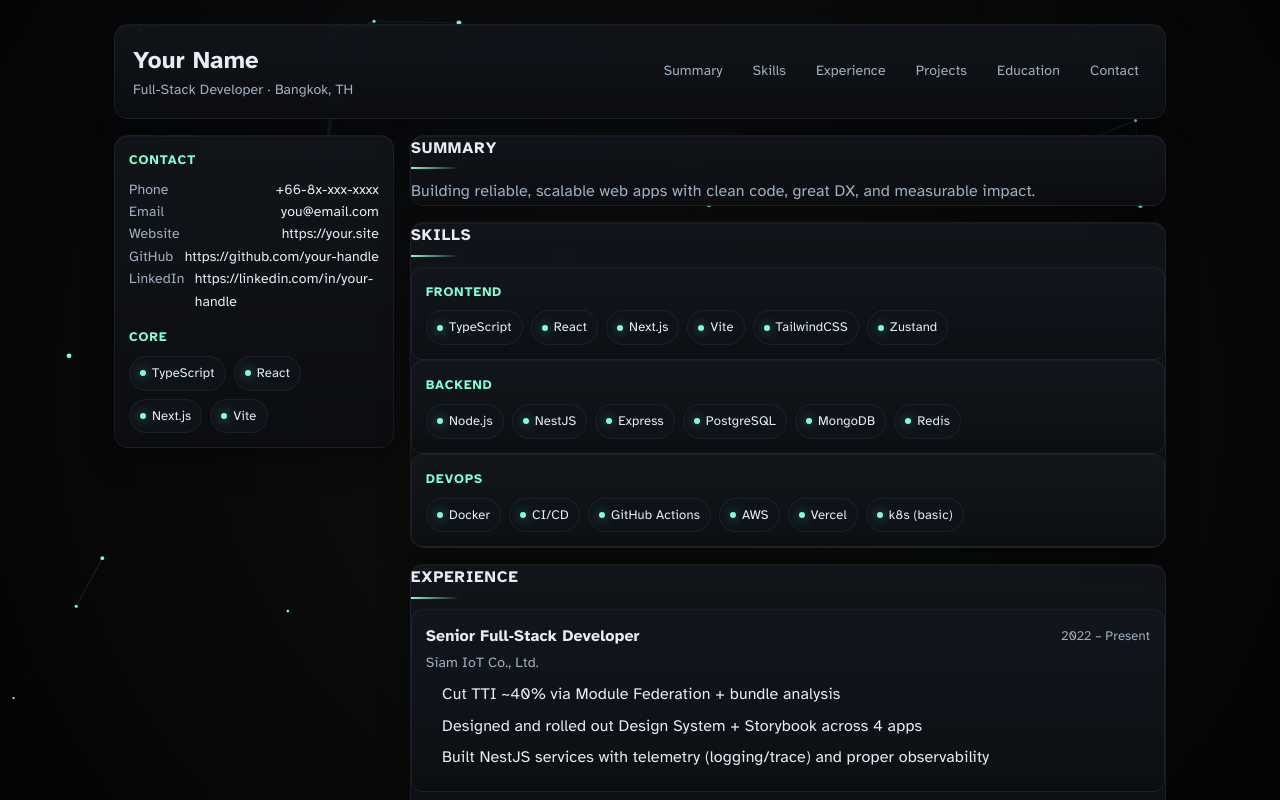
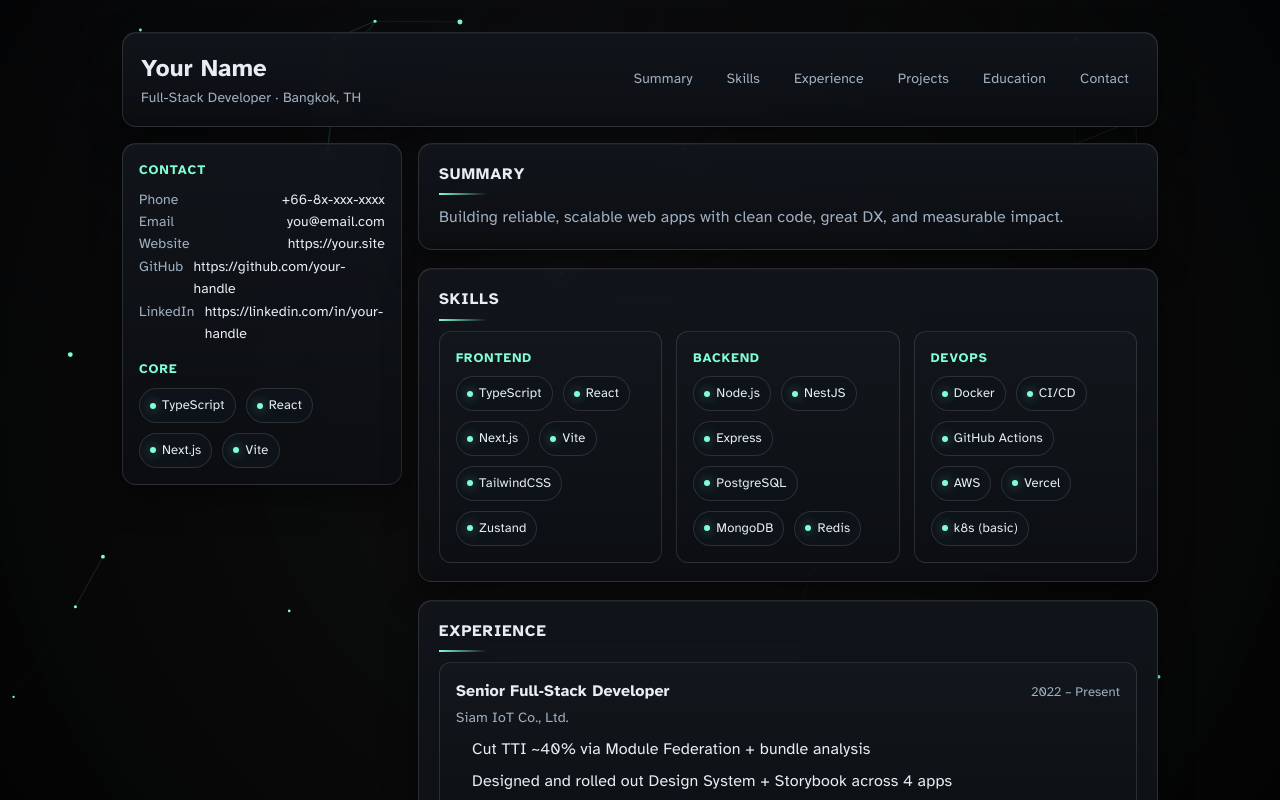
Before and after one commit to maohnnn/resume, a React (Vite) app: page / in a window 1280 px wide. Shown: the top 800 px of the page. Built offline with nearby package versions, Linux system fonts and the light colour scheme.

Commit message:
feat: new ui

```diff
--- a/src/App.tsx
+++ b/src/App.tsx
@@ -1,4 +1,4 @@
-import React, { useEffect, useRef, useState } from "react";
+import React, { useRef, useState } from "react";
 import useParticles from "./hooks/useParticles";
 import type { Profile } from "./types";
 
@@ -73,7 +73,7 @@ const Chip: React.FC<{ label: string }> = ({ label }) => (
 );
 
 const Section: React.FC<{ title: string; children: React.ReactNode; id?: string }>=({ title, children, id })=> (
-  <section className="glass" id={id}>
+  <section className="glass section" id={id}>
     <h2 className="section-title">{title}</h2>
     {children}
   </section>
--- a/src/index.css
+++ b/src/index.css
@@ -8,7 +8,7 @@
   --muted:#9fb0c2;
   --accent:#7fffd4;
   --accent-2:#7cc8ff;
-  --border: rgba(255,255,255,0.06);
+  --border: rgba(255,255,255,0.12);
 }
 
 html, body, #root { height: 100%; }
@@ -26,14 +26,19 @@ body{
 .page{ position: relative; min-height:100vh; }
 .bg-canvas{ position: fixed; inset:0; z-index:0; display:block; }
 .content{ position: relative; z-index: 1; max-width: 1100px; margin:0 auto; padding:24px; }
+@media (max-width: 920px){ .content{ padding:16px; } }
+@media (min-width: 1280px){ .content{ padding:32px; } }
 
 .glass{
-  background: linear-gradient(180deg, rgba(18,22,28,0.85), rgba(12,14,18,0.85));
+  background: linear-gradient(180deg, rgba(18,22,28,0.92), rgba(12,14,18,0.9));
   border: 1px solid var(--border);
   border-radius: 14px;
-  box-shadow: 0 10px 30px rgba(0,0,0,0.35), inset 0 1px 0 rgba(255,255,255,0.03);
+  box-shadow: 0 12px 34px rgba(0,0,0,0.4), inset 0 1px 0 rgba(255,255,255,0.04);
   backdrop-filter: blur(10px);
 }
+
+.section{ padding:16px; }
+@media (min-width: 768px){ .section{ padding:18px 20px; } }
 
 .header{
   display:flex; align-items:center; justify-content:space-between;
@@ -42,34 +47,36 @@ body{
 .header .title{ font-size:24px; font-weight:700; letter-spacing:0.3px; }
 .header .subtitle{ color:var(--muted); font-size:14px; }
 .header-nav{ display:flex; gap:14px; }
-.header-nav a{ color:var(--muted); text-decoration:none; font-size:14px; padding:6px 8px; border-radius:8px; }
+.header-nav a{ color:var(--muted); text-decoration:none; font-size:14px; padding:6px 10px; border-radius:8px; }
 .header-nav a:hover{ color:var(--text); background: rgba(255,255,255,0.04); }
 
 .layout{ display:grid; grid-template-columns: 280px 1fr; gap:16px; }
 @media (max-width: 920px){ .layout{ grid-template-columns: 1fr; } }
 
-.sidebar{ padding:14px; height: fit-content; position: sticky; top:16px; }
+.sidebar{ padding:16px; height: fit-content; position: sticky; top:16px; }
 .sidebar-block + .sidebar-block{ margin-top:14px; }
 .block-title{ font-weight:700; font-size:13px; letter-spacing:0.08em; color:var(--accent); text-transform:uppercase; margin-bottom:8px; }
 .kv{ display:flex; justify-content:space-between; gap:10px; font-size:14px; color:var(--muted); }
 .kv a{ color:var(--text); text-decoration:none; }
 .kv a:hover{ text-decoration:underline; color:var(--accent-2); }
-.chips{ display:flex; flex-wrap:wrap; gap:8px; }
+.chips{ display:flex; flex-wrap:wrap; gap:10px; }
 
-.main{ display:flex; flex-direction:column; gap:16px; }
+.main{ display:flex; flex-direction:column; gap:18px; }
 .section-title{ font-size:16px; font-weight:800; letter-spacing:0.06em; text-transform:uppercase; color:var(--text); margin:0 0 10px; }
 .section-title::after{ content:""; display:block; width:48px; height:2px; background:linear-gradient(90deg, var(--accent), transparent); margin-top:6px; }
 
-.soft-card{ background: linear-gradient(180deg, rgba(19,23,29,0.9), rgba(12,15,19,0.9)); border:1px solid var(--border); border-radius:12px; padding:14px; }
+.soft-card{ background: linear-gradient(180deg, rgba(19,23,29,0.94), rgba(12,15,19,0.9)); border:1px solid var(--border); border-radius:12px; padding:16px; }
 .row{ display:flex; align-items:center; justify-content:space-between; gap:10px; }
 .role{ font-weight:600; }
 .period{ color:var(--muted); font-size:13px; }
 .company{ color:var(--muted); font-size:14px; margin-top:2px; }
 .bullets{ margin:8px 0 0 16px; padding:0; }
 .bullets li{ margin:6px 0; }
-.cards{ display:grid; grid-template-columns: repeat(3, minmax(0,1fr)); gap:12px; }
+.cards{ display:grid; grid-template-columns: repeat(3, minmax(0,1fr)); gap:14px; }
 @media (max-width: 920px){ .cards{ grid-template-columns: 1fr; } }
 .stacked{ display:flex; flex-direction:column; gap:12px; }
+.skills-grid{ display:grid; grid-template-columns: repeat(3, minmax(0,1fr)); gap:14px; }
+@media (max-width: 920px){ .skills-grid{ grid-template-columns: 1fr; } }
 
 .chip{ display:inline-flex; align-items:center; gap:6px; border:1px solid var(--border); background: #0e1319; color:var(--text); padding:6px 10px; border-radius:999px; font-size:13px; }
 .chip::before{ content:""; width:6px; height:6px; border-radius:999px; background: var(--accent); box-shadow: 0 0 12px rgba(127,255,212,0.6); }
```
